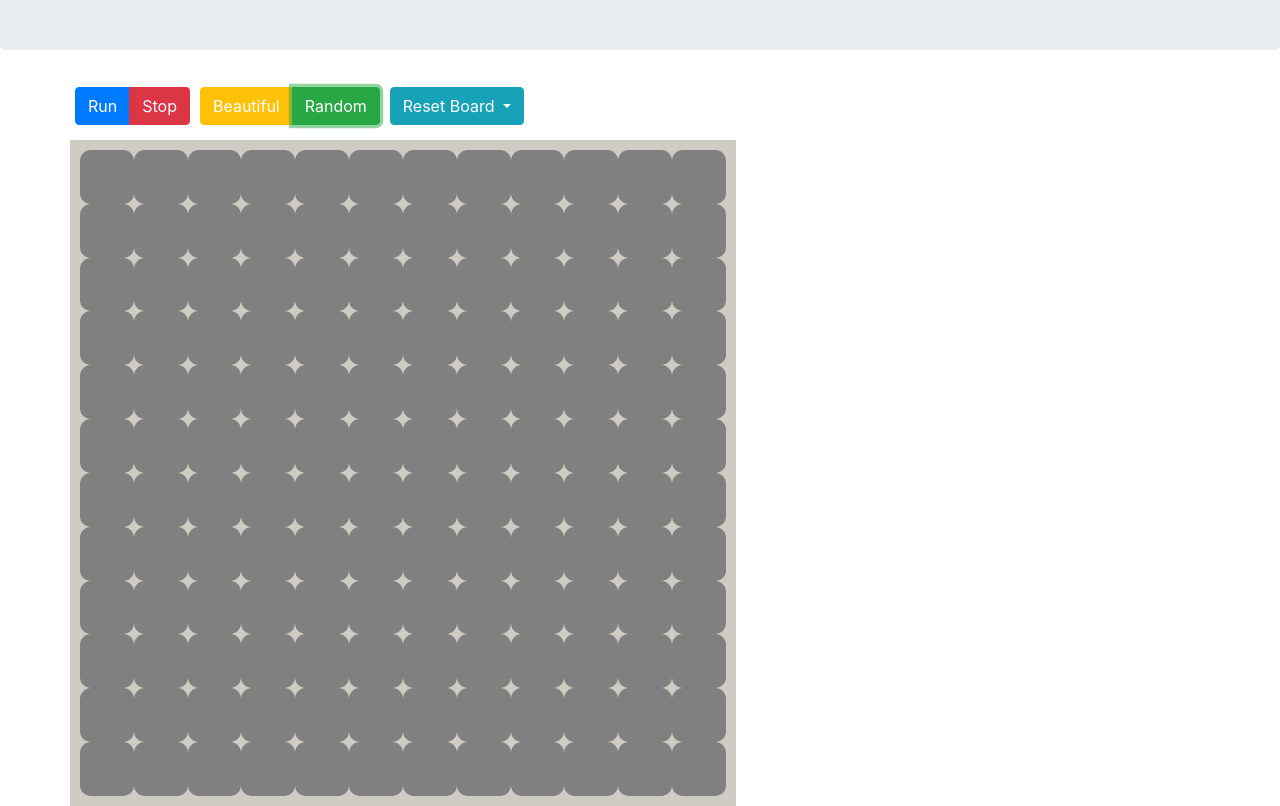
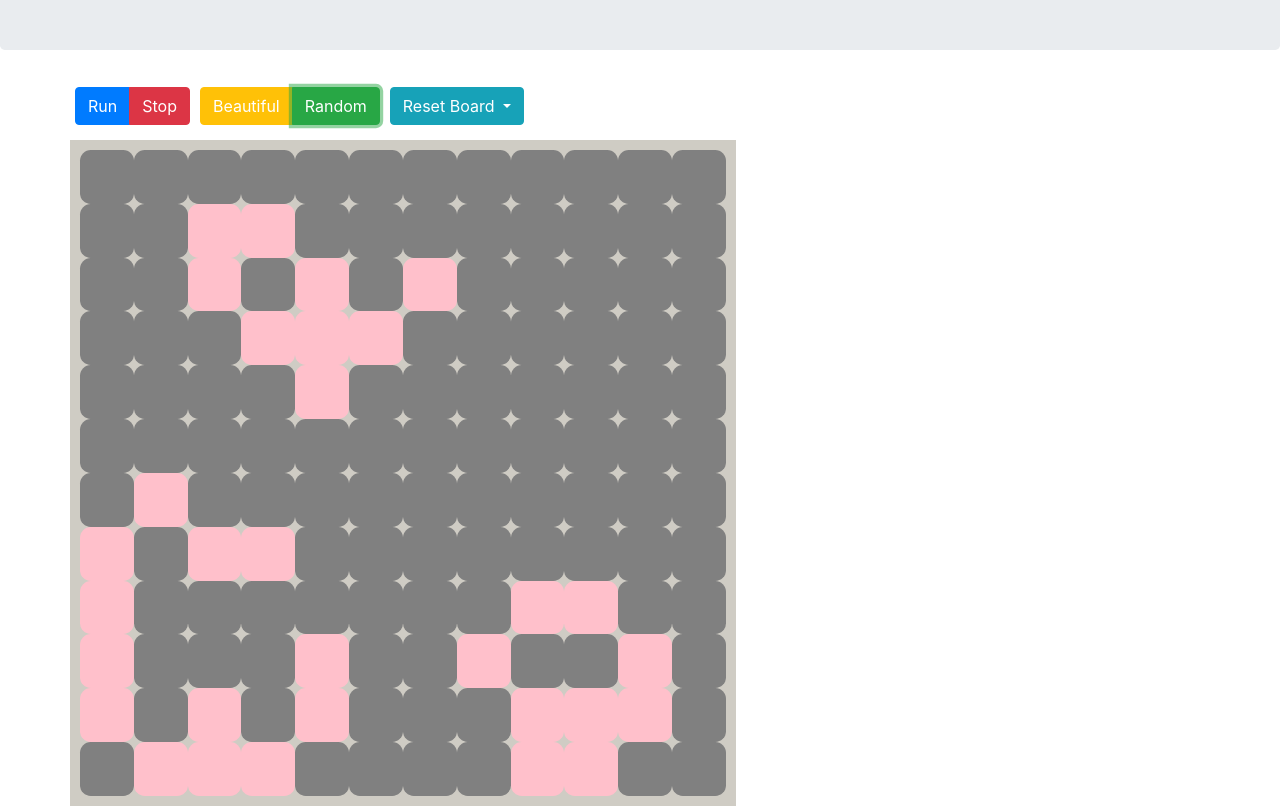
Before and after one commit to TrellixVulnTeam/Conway_BCKY, a website: page index.html in a window 1280 px wide. Both pictures are taken after a click on the button "Random". Shown: the part 134-940 px from the top of the page. Drawn offline with nearby package versions, Linux system fonts and the light colour scheme.

Commit message:
Activate random

```diff
--- a/css/styles.scss
+++ b/css/styles.scss
@@ -1,4 +1,10 @@
 $board-bg: rgb(207, 204, 196);
+
+@mixin box-0 {
+    padding: 0px 0px;
+    margin: 0px 0px;
+    border-width: 0px;
+}
 
 @mixin button-margin {
     margin: 5px;
@@ -8,12 +14,27 @@ $board-bg: rgb(207, 204, 196);
 #board {
     background: $board-bg;
     width: 60%;
-    padding:10px;
+    padding: 10px;
+
+    #boardContainer {
+        @include box-0;
+        .row {
+            @include box-0;
+            .container {
+                @include box-0;
+                .row {
+                    @include box-0;
+                    .cell {
+                        @include box-0;
+                    }
+                }
+            }
+        }
+    }
 }
 
 .cell {
     width: 100%;
-    background: gray;
     border-radius: 20%;
 }
 
--- a/index.html
+++ b/index.html
@@ -36,10 +36,10 @@
                     Reset Board
                 </button>
                 <div class="dropdown-menu" aria-labelledby="dropdownMenuButton">
-                    <a class="dropdown-item" href="#" id="board1"><span style="font-size:20px">12*12</span></a>
-                    <a class="dropdown-item" href="#" id="board2"><span style="font-size:25px">24*24</span></a>
-                    <a class="dropdown-item" href="#" id="board3"><span style="font-size:30px">36*36</span></a>
-                    <a class="dropdown-item" href="#" id="board4"><span style="font-size:35px">48*48</span></a>
+                    <a class="dropdown-item" id="board1"><span style="font-size:20px">12*12</span></a>
+                    <a class="dropdown-item" id="board2"><span style="font-size:25px">24*24</span></a>
+                    <a class="dropdown-item" id="board3"><span style="font-size:30px">36*36</span></a>
+                    <a class="dropdown-item" id="board4"><span style="font-size:35px">48*48</span></a>
                 </div>
             </div>
         </div>
@@ -50,7 +50,7 @@
     <script src="node_modules/popper.js/dist/umd/popper.min.js"></script>
     <script src="node_modules/bootstrap/dist/js/bootstrap.min.js"></script>
     <script>
-        window.addEventListener("load", function () {
+        window.addEventListener("load", () => {
             let boardSize = 1;
             let clickable = []
             let timerReference = undefined
@@ -117,11 +117,10 @@
                 newCell.setAttribute("coordx", cellCoordX)
                 newCell.setAttribute("coordy", cellCoordY)
                 return newCell
-
             }
 
             function addCellListener() {
-                $(".cell").click(function () {
+                $(".cell").click(() => {
                     if ($(this).hasClass("dead")) {
                         $(this).removeClass("dead")
                         $(this).addClass("alive")
@@ -132,37 +131,39 @@
                 })
             }
 
-            $("#board1").click(function () {
+            $("#board1").click(() => {
                 $("#board").empty()
                 drawBoard(1)
                 boardSize = 1
             })
 
-            $("#board2").click(function () {
+            $("#board2").click(() => {
                 $("#board").empty()
                 drawBoard(2)
                 boardSize = 2
             })
 
-            $("#board3").click(function () {
+            $("#board3").click(() => {
                 $("#board").empty()
                 drawBoard(3)
                 boardSize = 3
             })
 
-            $("#board4").click(function () {
+            $("#board4").click(() => {
                 $("#board").empty()
                 drawBoard(4)
                 boardSize = 4
             })
 
             $("#run").click(() => {
+                run()
+            })
+
+            function run() {
                 if (timerReference === undefined) {
                     timerReference = setInterval(run, 200)
                 }
-            })
 
-            function run() {
                 clickable.forEach((element, index) => {
                     element.style.pointerEvents = "none"
                 })
@@ -207,7 +208,6 @@
                         cell.classList.add("die")
                     }
                 }
-                console.log(cell.classList)
             }
 
             function stateColor(cell, index) {
@@ -215,14 +215,12 @@
                     cell.classList.remove("die")
                 } else if (cell.classList.contains("alive") && cell.classList.contains("die")) {
                     cell.classList.remove("die")
-                    cell.classList.remove("alive")
-                    cell.classList.add("dead")
+                    die(cell)
                 } else if (cell.classList.contains("alive") && cell.classList.contains("born")) {
                     cell.classList.remove("born")
                 } else if (cell.classList.contains("dead") && cell.classList.contains("born")) {
-                    cell.classList.remove("dead")
                     cell.classList.remove("born")
-                    cell.classList.add("alive")
+                    born(cell)
 
                 }
             }
@@ -235,6 +233,47 @@
                 timerReference = undefined
             })
 
+            $("#random").click(() => {
+                clearboard()
+
+                let alivecells = []
+                for (let i = 0; i < boardSize * 48; i++) {
+                    let j = getRandomInt()
+                    let k = getRandomInt()
+                    alivecells.push(document.querySelector(`[coordx="${j}"][coordy="${k}"]`))
+                }
+
+                alivecells.forEach((cell, index) => {
+                    cell.classList.remove("dead")
+                    cell.classList.add("alive")
+                })
+
+                run()
+            })
+
+            function getRandomInt() {
+                return Math.floor(Math.random() * boardSize * 12)
+            }
+
+            function born(cell) {
+                cell.classList.remove("dead")
+                cell.classList.add("alive")
+            }
+
+            function die(cell) {
+                cell.classList.remove("alive")
+                cell.classList.add("dead")
+            }
+
+            function clearboard() {
+                $(".cell").ready(() => {
+                    if ($(this).hasClass("alive")) {
+                        $(this).removeClass("alive")
+                        $(this).addClass("dead")
+                    }
+                })
+            }
+
             drawBoard(1)
             addClickables()
         })
```
Also changed, not shown: css/styles.css.
